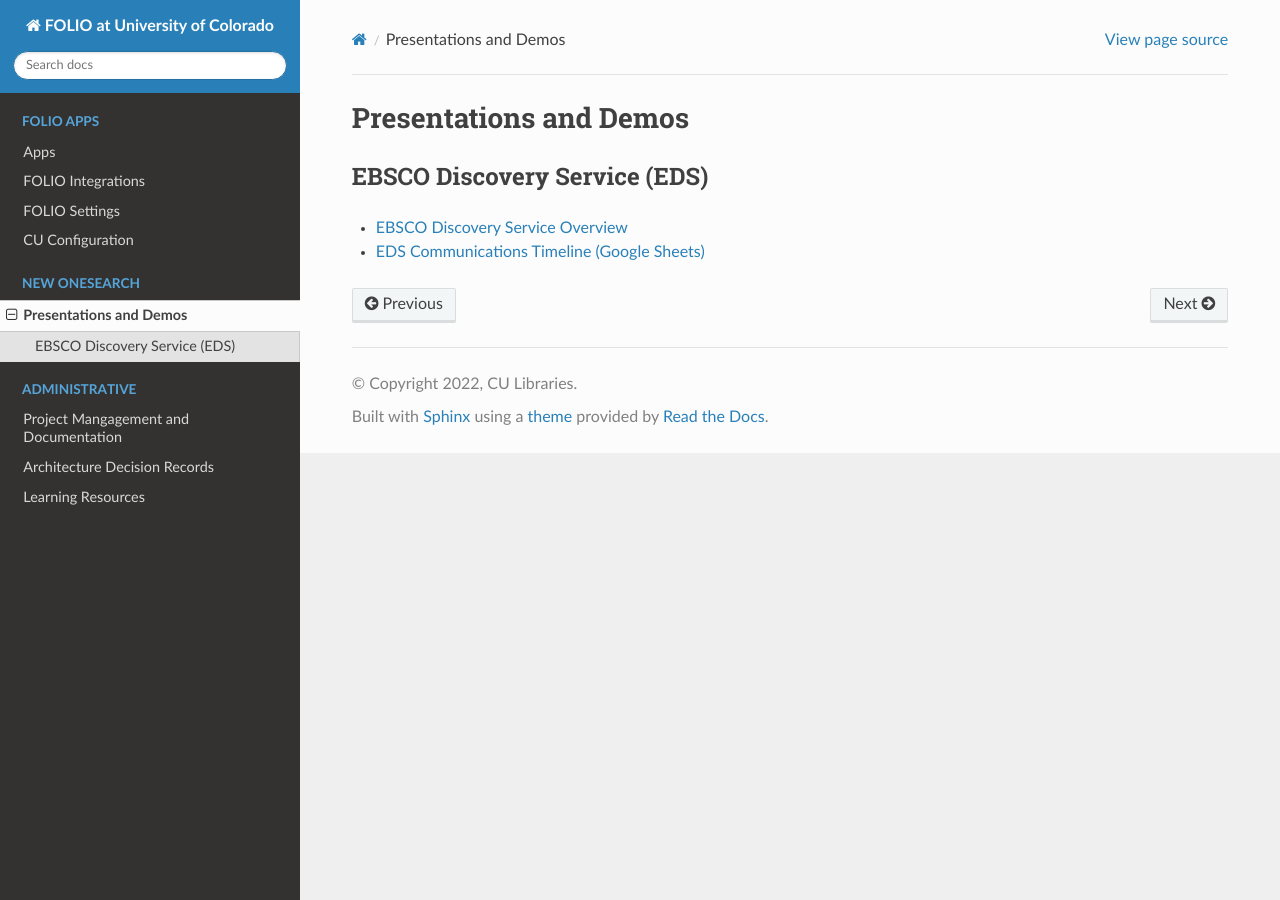
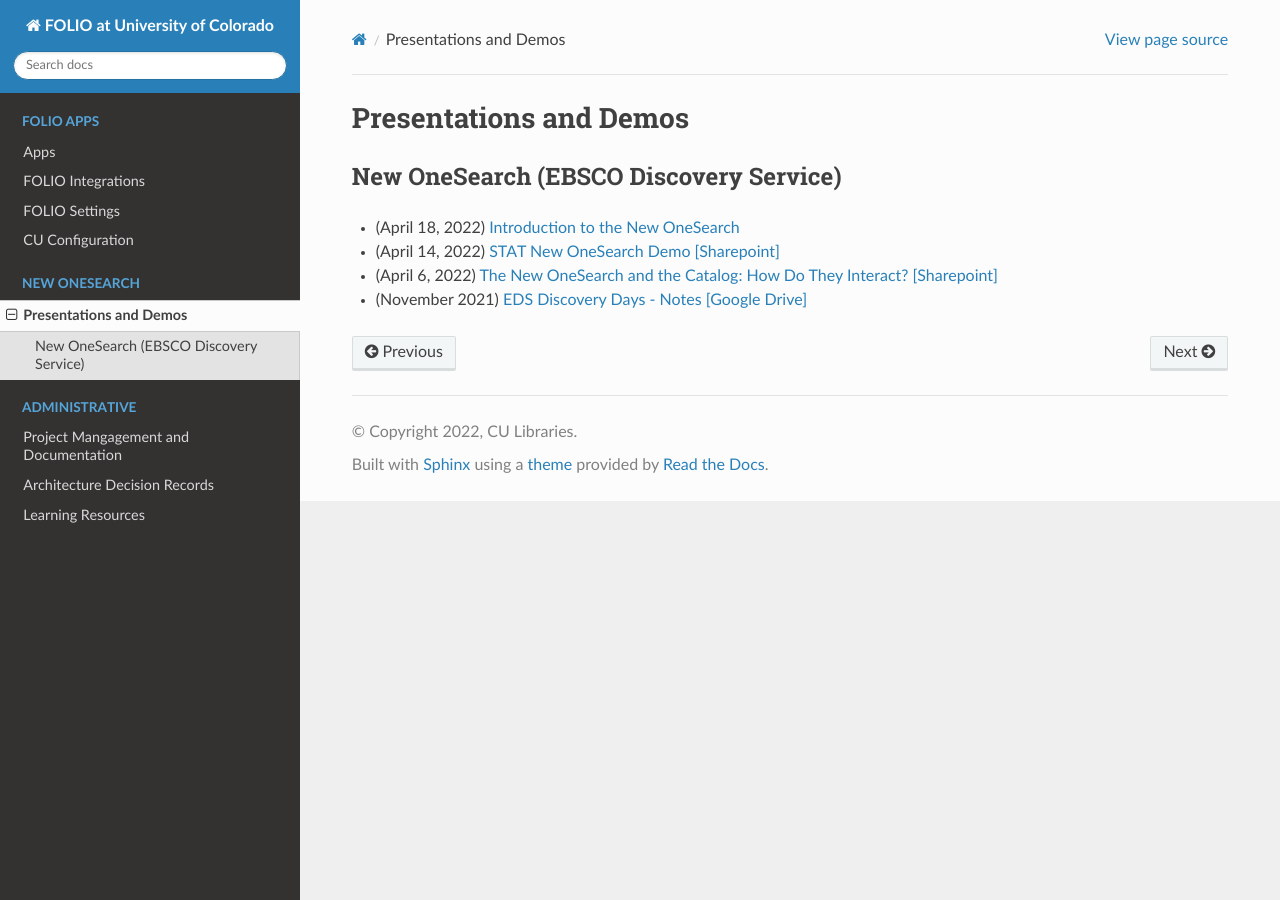
Before and after one commit to culibraries/folio, a Sphinx documentation site: the page built from docs/onesearch/index.rst, in a window 1280 px wide. Built offline with Sphinx 7.4.7 and the Read the Docs theme 2.0.0, drawn with Linux system fonts in a browser that asks for light colours.

Commit message:
Added training dates

```diff
--- a/docs/onesearch/index.rst
+++ b/docs/onesearch/index.rst
@@ -2,8 +2,10 @@
 ========================
 
 ------------------------------
-EBSCO Discovery Service (EDS)
+New OneSearch (EBSCO Discovery Service)
 ------------------------------
 
-* `EBSCO Discovery Service Overview <https://github.com/culibraries/folio/wiki/EDS-Overview>`_
-* `EDS Communications Timeline (Google Sheets) <https://docs.google.com/spreadsheets/d/18ueIBp0fUTHCXSqLeSHUCu0gM6eDR1y6k4C0GDgP2Vw/edit#gid=799650960>`_
+* (April 18, 2022) `Introduction to the New OneSearch <https://o365coloradoedu.sharepoint.com/sites/LIB-MO-DAM-DS/SitePages/Introduction-to-the-New-OneSearch.aspx>`_
+* (April 14, 2022) `STAT New OneSearch Demo [Sharepoint] <https://o365coloradoedu.sharepoint.com/sites/LIB-MO-DAM-DS/SitePages/New-OneSearch-Demo.aspx>`_
+* (April 6, 2022)  `The New OneSearch and the Catalog: How Do They Interact? [Sharepoint] <https://o365coloradoedu.sharepoint.com/sites/LIB-CUBCatCoP/SitePages/Recording----The-New-OneSearch-and-the-Catalog--How-Do-They-Interact-%2C-Apr.-6%2C-2022%2C-10-11am.aspx>`_
+* (November 2021) `EDS Discovery Days - Notes [Google Drive] <https://docs.google.com/document/d/1kZTFct2t-5HrjnK42HcMIAQKgpD-C4mrnwU8HRO7ja8/edit#heading=h.c98ixhx38rij>`_
```
